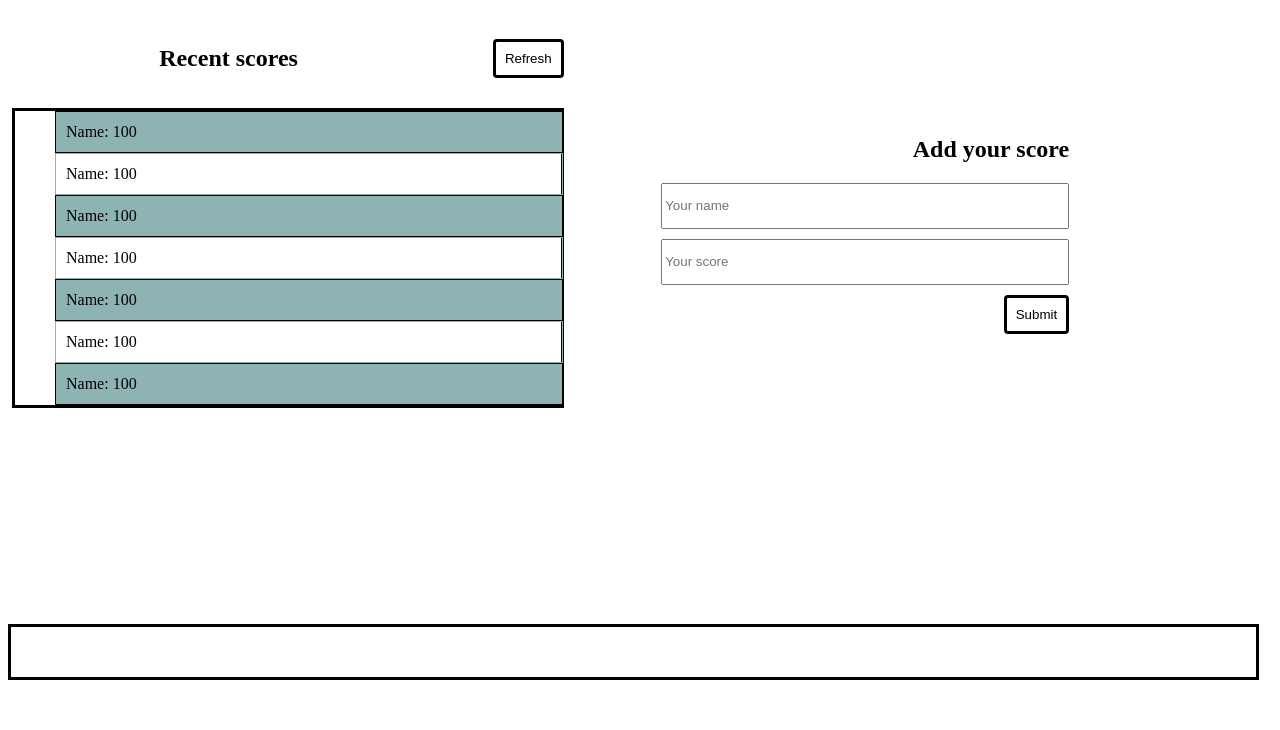
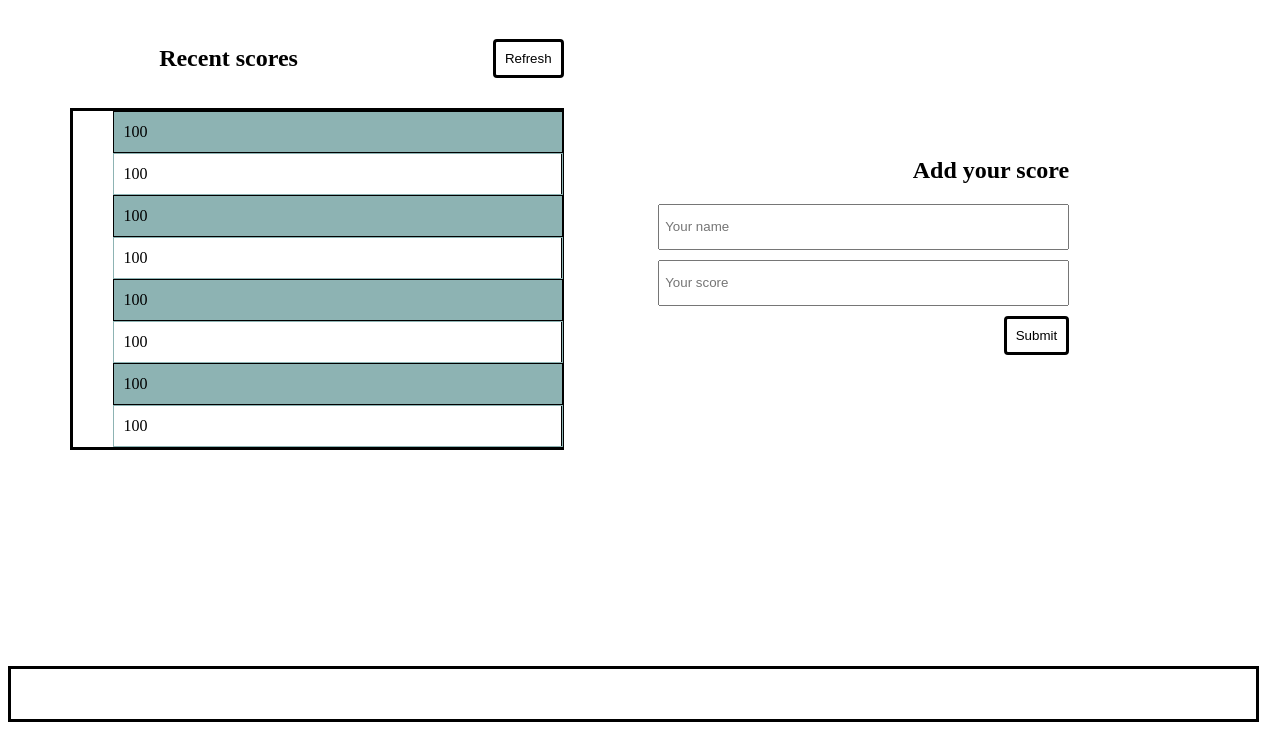
Before and after one commit to hamid-murambiwa/Leaderboard, a website built with webpack: page src/build.html in a window 1280 px wide. Shown: the part 79-809 px from the top of the page. Built offline with nearby package versions, Linux system fonts and the light colour scheme.

Commit message:
Make the following changes: generated using JS DOM removed webpack to develop devDependencies section of the package.json file import style.css file into your HTML

```diff
--- a/package.json
+++ b/package.json
@@ -35,13 +35,13 @@
     "stylelint-config-standard": "^21.0.0",
     "stylelint-csstree-validator": "^1.9.0",
     "stylelint-scss": "^3.21.0",
+    "webpack": "^5.62.1",
     "webpack-cli": "^4.9.1",
     "webpack-dev-server": "^4.4.0"
   },
   "dependencies": {
     "express": "^4.17.1",
     "lodash": "^4.17.21",
-    "webpack": "^5.62.1",
     "webpack-dev-middleware": "^5.2.1"
   }
 }
--- a/src/build.html
+++ b/src/build.html
@@ -4,6 +4,7 @@
     <meta charset="UTF-8">
     <meta http-equiv="X-UA-Compatible" content="IE=edge">
     <meta name="viewport" content="width=device-width, initial-scale=1.0">
+    <link rel="stylesheet" href="style.css">
     <title>LearderBoard</title>
   </head>
   <body>
@@ -18,29 +19,8 @@
             Refresh
           </button>
         </div>
-<ul>
-  <li>
-   <p>Name: 100</p>
-  </li>
-  <li>
-   <p>Name: 100</p>
-  </li>
-  <li>
-    <p>Name: 100</p>
-  </li>
-  <li>
-    <p>Name: 100</p>
-  </li>
-  <li>
-    <p>Name: 100</p>
-  </li>
-  <li>
-    <p>Name: 100</p>
-  </li>
-  <li>
-    <p>Name: 100</p>
-  </li>
-</ul>
+<div id="names">
+</div>
       </div>
       <div id="add">
         <h2>
--- a/src/index.js
+++ b/src/index.js
@@ -1,2 +1,14 @@
 import './style.css';
 import './build.html';
+
+//
+const div = document.getElementById('names');
+const ul = document.createElement('ul');
+for (let i = 0; i < 8; i++) {
+  const li = document.createElement('li');
+  const p = document.createElement('p');
+  p.innerText = '100';
+  li.appendChild(p);
+  ul.appendChild(li);
+}
+div.appendChild(ul);
--- a/src/style.css
+++ b/src/style.css
@@ -20,7 +20,7 @@ body h1 {
 }
 
 #list ul {
-  width: 100%;
+  width: 35vw;
   border: 3px solid black;
   height: auto;
 }
@@ -75,6 +75,7 @@ body h1 {
   margin-bottom: 10px;
   width: 400px;
   height: 40px;
+  padding-left: 5px;
 }
 
 #add button {
```
Also changed, not shown: .github/workflows/linters.yml (deleted), 1 other file.
